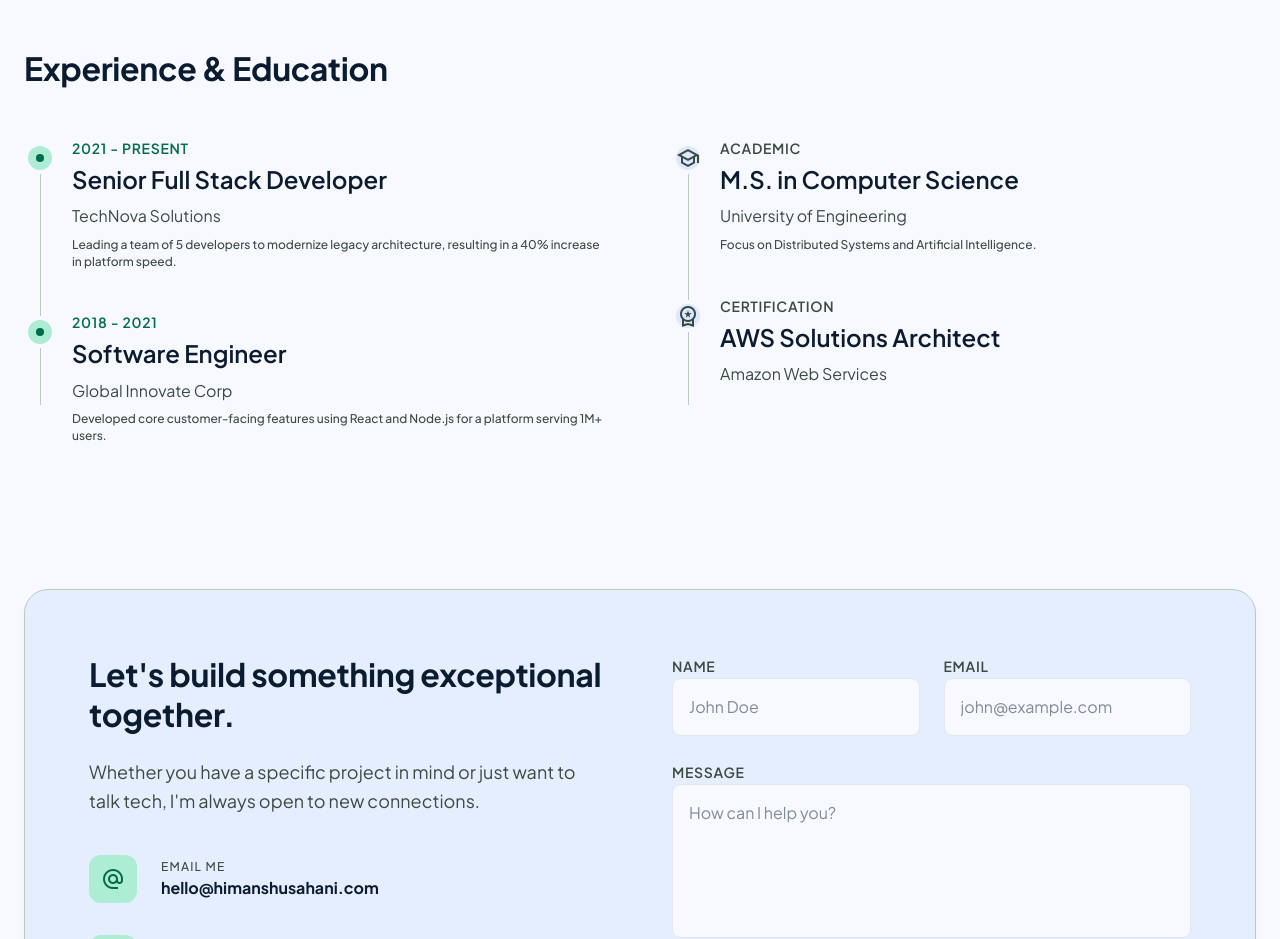
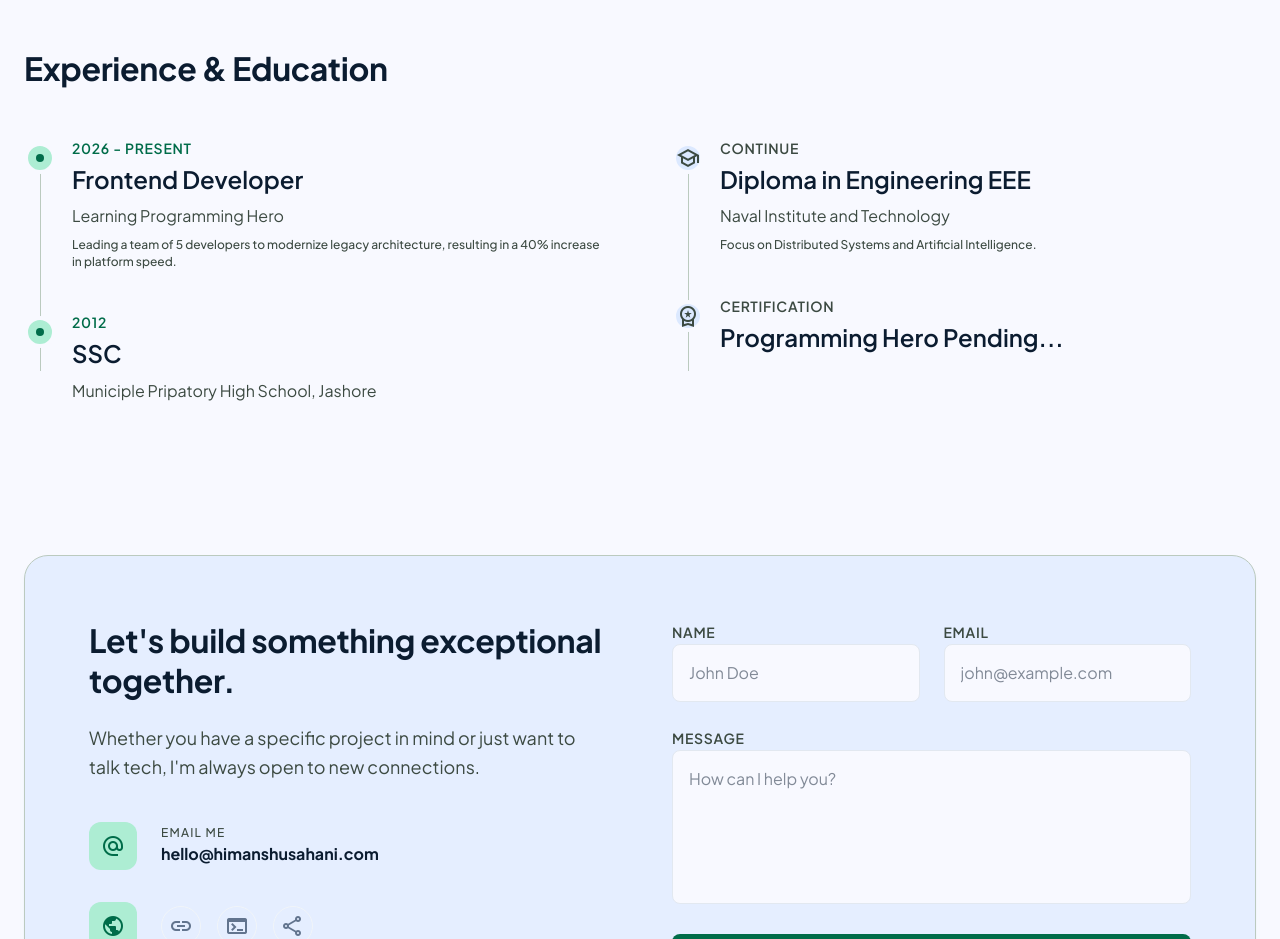
Before and after one commit to probillal/my-portfolio-website, a Next.js app: page / in a window 1280 px wide. Shown: the part 1880-2819 px from the top of the page. Built offline with nearby package versions, Linux system fonts and the light colour scheme.

Commit message:
Education and experience section added

```diff
--- a/src/components/Timeline.jsx
+++ b/src/components/Timeline.jsx
@@ -5,39 +5,42 @@ import { motion } from "framer-motion";
 export default function Timeline() {
   const experiences = [
     {
-      period: "2021 - PRESENT",
-      title: "Senior Full Stack Developer",
-      company: "TechNova Solutions",
-      description: "Leading a team of 5 developers to modernize legacy architecture, resulting in a 40% increase in platform speed."
+      period: "2026 - PRESENT",
+      title: "Frontend Developer",
+      company: "Learning Programming Hero",
+      description:
+        "Leading a team of 5 developers to modernize legacy architecture, resulting in a 40% increase in platform speed.",
     },
     {
-      period: "2018 - 2021",
-      title: "Software Engineer",
-      company: "Global Innovate Corp",
-      description: "Developed core customer-facing features using React and Node.js for a platform serving 1M+ users."
-    }
+      period: "2012",
+      title: "SSC",
+      company: "Municiple Pripatory High School, Jashore",
+      description: "",
+    },
   ];
 
   const education = [
     {
-      type: "Academic",
+      type: "Continue",
       icon: "school",
-      title: "M.S. in Computer Science",
-      institution: "University of Engineering",
-      description: "Focus on Distributed Systems and Artificial Intelligence."
+      title: "Diploma in Engineering EEE",
+      institution: "Naval Institute and Technology",
+      description: "Focus on Distributed Systems and Artificial Intelligence.",
     },
     {
       type: "Certification",
       icon: "workspace_premium",
-      title: "AWS Solutions Architect",
-      institution: "Amazon Web Services",
-      description: ""
-    }
+      title: "Programming Hero Pending...",
+      institution: "",
+      description: "",
+    },
   ];
 
   return (
     <section className="mb-[var(--site-space-xl)] pt-16" id="quals">
-      <h2 className="text-headline-lg font-headline-lg text-on-background mb-[var(--site-space-lg)]">Experience & Education</h2>
+      <h2 className="text-headline-lg font-headline-lg text-on-background mb-[var(--site-space-lg)]">
+        Experience & Education
+      </h2>
       <div className="grid grid-cols-1 md:grid-cols-2 gap-16">
         {/* Experience */}
         <div className="space-y-10 relative">
@@ -54,10 +57,18 @@ export default function Timeline() {
               <div className="absolute left-0 top-1.5 w-8 h-8 rounded-full bg-secondary-container flex items-center justify-center border-4 border-surface">
                 <div className="w-2 h-2 bg-primary rounded-full"></div>
               </div>
-              <span className="text-label-md text-primary font-bold">{exp.period}</span>
-              <h4 className="text-headline-md font-headline-md text-on-background mt-1">{exp.title}</h4>
-              <p className="text-body-md text-on-surface-variant mt-2 font-medium">{exp.company}</p>
-              <p className="text-caption text-on-surface-variant mt-2 leading-relaxed">{exp.description}</p>
+              <span className="text-label-md text-primary font-bold">
+                {exp.period}
+              </span>
+              <h4 className="text-headline-md font-headline-md text-on-background mt-1">
+                {exp.title}
+              </h4>
+              <p className="text-body-md text-on-surface-variant mt-2 font-medium">
+                {exp.company}
+              </p>
+              <p className="text-caption text-on-surface-variant mt-2 leading-relaxed">
+                {exp.description}
+              </p>
             </motion.div>
           ))}
         </div>
@@ -75,12 +86,24 @@ export default function Timeline() {
               className="relative pl-12"
             >
               <div className="absolute left-0 top-1.5 w-8 h-8 rounded-full bg-surface-container-high flex items-center justify-center border-4 border-surface">
-                <span className="material-symbols-outlined text-sm text-on-surface-variant">{edu.icon}</span>
+                <span className="material-symbols-outlined text-sm text-on-surface-variant">
+                  {edu.icon}
+                </span>
               </div>
-              <span className="text-label-md text-on-surface-variant font-bold uppercase">{edu.type}</span>
-              <h4 className="text-headline-md font-headline-md text-on-background mt-1">{edu.title}</h4>
-              <p className="text-body-md text-on-surface-variant mt-2 font-medium">{edu.institution}</p>
-              {edu.description && <p className="text-caption text-on-surface-variant mt-2 leading-relaxed">{edu.description}</p>}
+              <span className="text-label-md text-on-surface-variant font-bold uppercase">
+                {edu.type}
+              </span>
+              <h4 className="text-headline-md font-headline-md text-on-background mt-1">
+                {edu.title}
+              </h4>
+              <p className="text-body-md text-on-surface-variant mt-2 font-medium">
+                {edu.institution}
+              </p>
+              {edu.description && (
+                <p className="text-caption text-on-surface-variant mt-2 leading-relaxed">
+                  {edu.description}
+                </p>
+              )}
             </motion.div>
           ))}
         </div>
```
